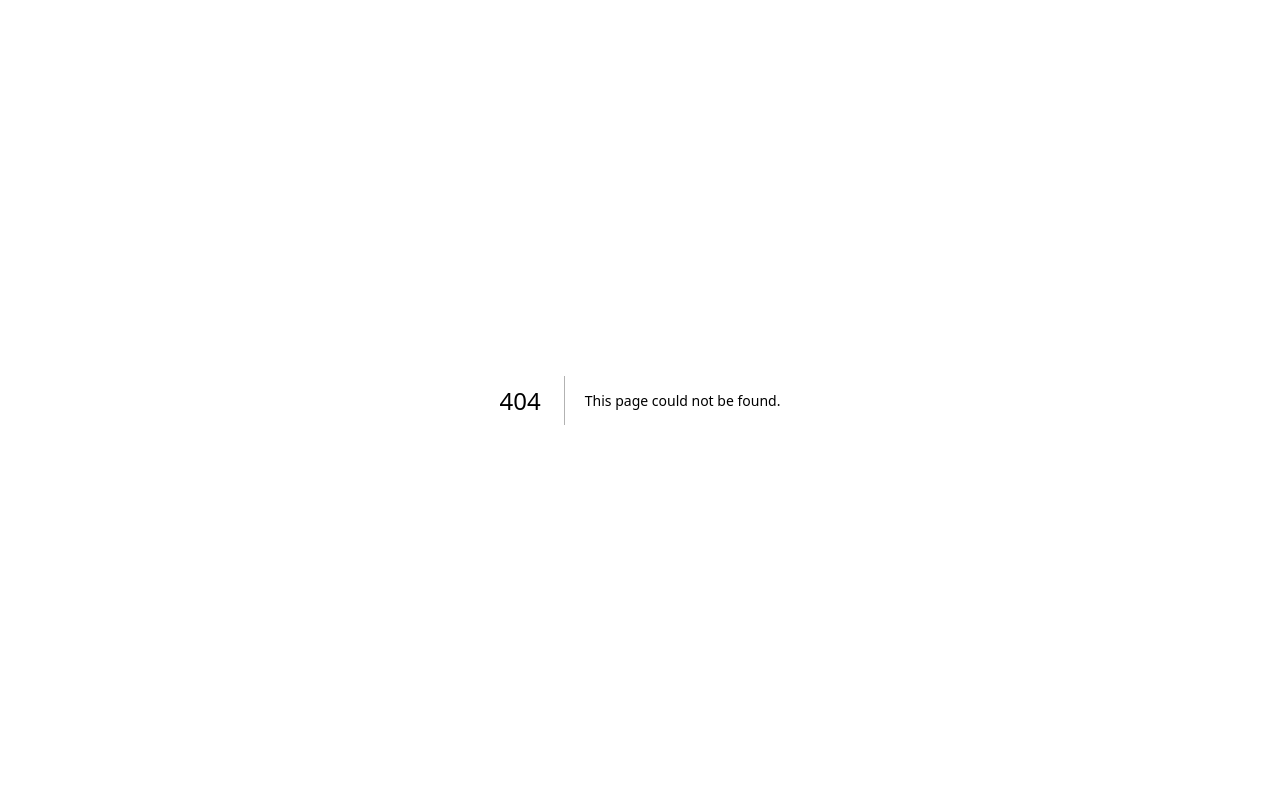
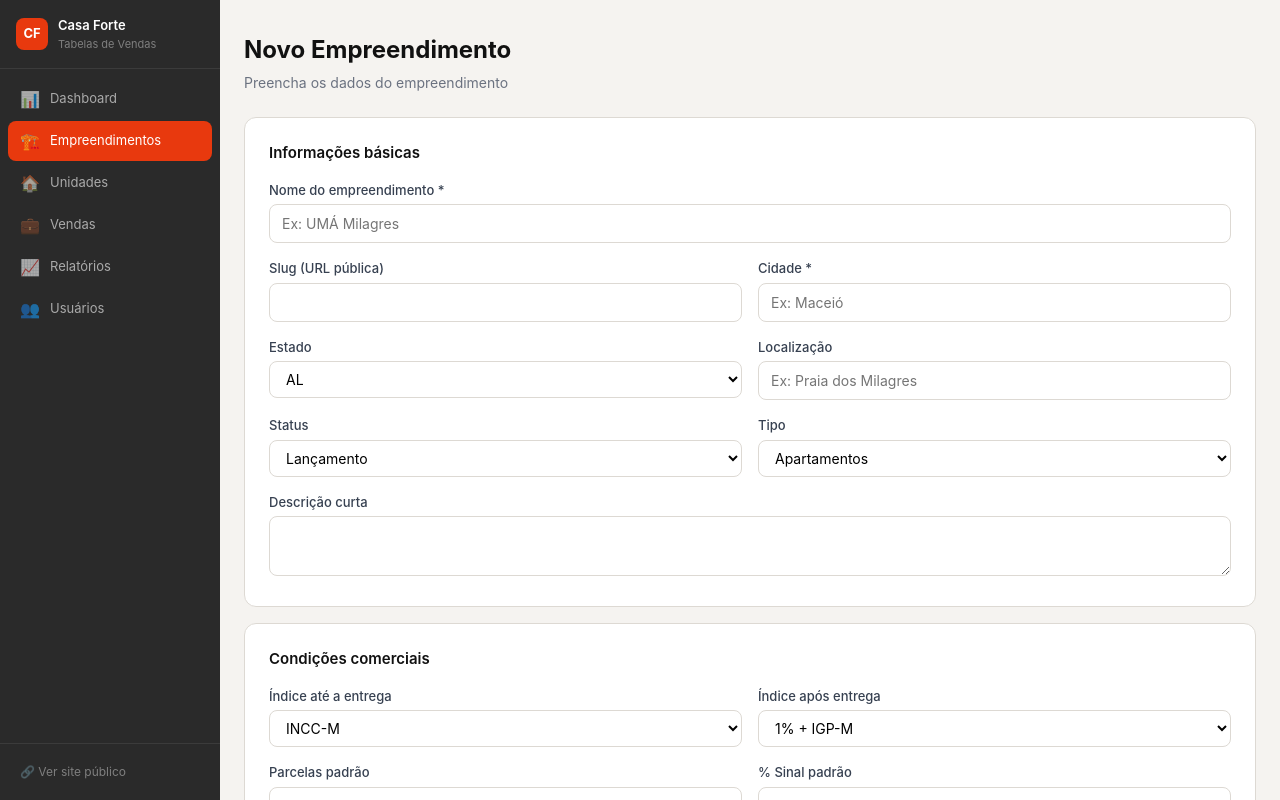
Before and after one commit to engsergiocorrea/casaforte-tabelas, a Next.js app: page /admin/empreendimentos/novo in a window 1280 px wide. Before the commit this address had no page. Built offline with nearby package versions, Linux system fonts and the light colour scheme.

Commit message:
Create page.tsx

```diff
--- /dev/null
+++ b/src/app/admin/empreendimentos/novo/page.tsx
@@ -0,0 +1,166 @@
+'use client'
+import { useState } from 'react'
+import { createClient } from '@/lib/supabase/client'
+import { useRouter } from 'next/navigation'
+
+function generateSlug(text: string) {
+  return text.toLowerCase().normalize('NFD').replace(/[\u0300-\u036f]/g, '').replace(/[^a-z0-9\s-]/g, '').trim().replace(/\s+/g, '-')
+}
+
+export default function NovoEmpreendimentoPage() {
+  const router = useRouter()
+  const [loading, setLoading] = useState(false)
+  const [error, setError] = useState('')
+  const [form, setForm] = useState({
+    nome: '', slug: '', cidade: '', estado: 'AL', localizacao: '',
+    descricao_curta: '', status: 'lancamento', tipo: 'apartamentos',
+    indice_ate_entrega: 'INCC-M', indice_apos_entrega: '1_mais_igpm',
+    parcelas_padrao: 60, percentual_sinal_padrao: 20,
+    percentual_chaves_padrao: 20, ativo_publico: true,
+    observacoes_publicas: '', data_prevista_entrega: ''
+  })
+
+  function handleChange(e: React.ChangeEvent<HTMLInputElement | HTMLSelectElement | HTMLTextAreaElement>) {
+    const { name, value, type } = e.target
+    const val = type === 'checkbox' ? (e.target as HTMLInputElement).checked : value
+    if (name === 'nome') {
+      setForm(f => ({ ...f, nome: value, slug: generateSlug(value) }))
+    } else {
+      setForm(f => ({ ...f, [name]: val }))
+    }
+  }
+
+  async function handleSubmit(e: React.FormEvent) {
+    e.preventDefault()
+    setLoading(true)
+    setError('')
+    const supabase = createClient()
+    const { error: err } = await supabase.from('empreendimentos').insert([form])
+    if (err) { setError(err.message); setLoading(false); return }
+    router.push('/admin/empreendimentos')
+  }
+
+  const label = (text: string) => (
+    <label style={{display:'block',fontSize:'13px',fontWeight:'500',color:'#374151',marginBottom:'4px'}}>{text}</label>
+  )
+  const input = (name: string, type = 'text', placeholder = '') => (
+    <input name={name} type={type} placeholder={placeholder}
+      value={String((form as any)[name])} onChange={handleChange}
+      style={{width:'100%',padding:'8px 12px',border:'1px solid #DDD9D3',borderRadius:'8px',fontSize:'14px',outline:'none'}} />
+  )
+  const select = (name: string, options: {value:string,label:string}[]) => (
+    <select name={name} value={String((form as any)[name])} onChange={handleChange}
+      style={{width:'100%',padding:'8px 12px',border:'1px solid #DDD9D3',borderRadius:'8px',fontSize:'14px',outline:'none',background:'white'}}>
+      {options.map(o => <option key={o.value} value={o.value}>{o.label}</option>)}
+    </select>
+  )
+
+  return (
+    <div>
+      <div style={{marginBottom:'1.5rem'}}>
+        <h1 style={{fontSize:'1.5rem',fontWeight:'700',color:'#111'}}>Novo Empreendimento</h1>
+        <p style={{fontSize:'0.875rem',color:'#6b7280',marginTop:'0.25rem'}}>Preencha os dados do empreendimento</p>
+      </div>
+
+      {error && <div style={{background:'#fef2f2',border:'1px solid #fecaca',borderRadius:'8px',padding:'12px',marginBottom:'16px',color:'#b91c1c',fontSize:'14px'}}>{error}</div>}
+
+      <form onSubmit={handleSubmit}>
+        <div style={{background:'white',borderRadius:'12px',border:'1px solid #DDD9D3',padding:'24px',marginBottom:'16px'}}>
+          <h2 style={{fontSize:'15px',fontWeight:'600',color:'#111',marginBottom:'16px'}}>Informações básicas</h2>
+          <div style={{display:'grid',gridTemplateColumns:'1fr 1fr',gap:'16px'}}>
+            <div style={{gridColumn:'1/-1'}}>
+              {label('Nome do empreendimento *')}
+              {input('nome','text','Ex: UMÁ Milagres')}
+            </div>
+            <div>
+              {label('Slug (URL pública)')}
+              {input('slug','text')}
+            </div>
+            <div>
+              {label('Cidade *')}
+              {input('cidade','text','Ex: Maceió')}
+            </div>
+            <div>
+              {label('Estado')}
+              {select('estado',[{value:'AL',label:'AL'},{value:'PE',label:'PE'},{value:'BA',label:'BA'},{value:'SE',label:'SE'},{value:'CE',label:'CE'},{value:'RN',label:'RN'},{value:'PB',label:'PB'},{value:'PI',label:'PI'},{value:'MA',label:'MA'}])}
+            </div>
+            <div>
+              {label('Localização')}
+              {input('localizacao','text','Ex: Praia dos Milagres')}
+            </div>
+            <div>
+              {label('Status')}
+              {select('status',[{value:'pre_lancamento',label:'Pré-lançamento'},{value:'lancamento',label:'Lançamento'},{value:'em_obras',label:'Em obras'},{value:'entregue',label:'Entregue'},{value:'encerrado',label:'Encerrado'}])}
+            </div>
+            <div>
+              {label('Tipo')}
+              {select('tipo',[{value:'apartamentos',label:'Apartamentos'},{value:'casas',label:'Casas'},{value:'studios',label:'Studios'},{value:'lotes',label:'Lotes'},{value:'misto',label:'Misto'}])}
+            </div>
+            <div style={{gridColumn:'1/-1'}}>
+              {label('Descrição curta')}
+              <textarea name="descricao_curta" value={form.descricao_curta} onChange={handleChange} rows={2}
+                style={{width:'100%',padding:'8px 12px',border:'1px solid #DDD9D3',borderRadius:'8px',fontSize:'14px',outline:'none',resize:'vertical'}} />
+            </div>
+          </div>
+        </div>
+
+        <div style={{background:'white',borderRadius:'12px',border:'1px solid #DDD9D3',padding:'24px',marginBottom:'16px'}}>
+          <h2 style={{fontSize:'15px',fontWeight:'600',color:'#111',marginBottom:'16px'}}>Condições comerciais</h2>
+          <div style={{display:'grid',gridTemplateColumns:'1fr 1fr',gap:'16px'}}>
+            <div>
+              {label('Índice até a entrega')}
+              {select('indice_ate_entrega',[{value:'INCC',label:'INCC'},{value:'INCC-M',label:'INCC-M'},{value:'IPCA',label:'IPCA'},{value:'IGP-M',label:'IGP-M'},{value:'outro',label:'Outro'}])}
+            </div>
+            <div>
+              {label('Índice após entrega')}
+              {select('indice_apos_entrega',[{value:'1_mais_igpm',label:'1% + IGP-M'},{value:'1_mais_ipca',label:'1% + IPCA'},{value:'IPCA',label:'IPCA'},{value:'IGP-M',label:'IGP-M'},{value:'outro',label:'Outro'}])}
+            </div>
+            <div>
+              {label('Parcelas padrão')}
+              <input name="parcelas_padrao" type="number" value={form.parcelas_padrao} onChange={handleChange}
+                style={{width:'100%',padding:'8px 12px',border:'1px solid #DDD9D3',borderRadius:'8px',fontSize:'14px',outline:'none'}} />
+            </div>
+            <div>
+              {label('% Sinal padrão')}
+              <input name="percentual_sinal_padrao" type="number" value={form.percentual_sinal_padrao} onChange={handleChange}
+                style={{width:'100%',padding:'8px 12px',border:'1px solid #DDD9D3',borderRadius:'8px',fontSize:'14px',outline:'none'}} />
+            </div>
+            <div>
+              {label('% Chaves padrão')}
+              <input name="percentual_chaves_padrao" type="number" value={form.percentual_chaves_padrao} onChange={handleChange}
+                style={{width:'100%',padding:'8px 12px',border:'1px solid #DDD9D3',borderRadius:'8px',fontSize:'14px',outline:'none'}} />
+            </div>
+            <div>
+              {label('Data prevista de entrega')}
+              {input('data_prevista_entrega','date')}
+            </div>
+            <div style={{gridColumn:'1/-1'}}>
+              {label('Observações públicas')}
+              <textarea name="observacoes_publicas" value={form.observacoes_publicas} onChange={handleChange} rows={3}
+                style={{width:'100%',padding:'8px 12px',border:'1px solid #DDD9D3',borderRadius:'8px',fontSize:'14px',outline:'none',resize:'vertical'}}
+                placeholder="Ex: Até a entrega incide INCC-M. Após a entrega: 1% + IGP-M." />
+            </div>
+            <div>
+              <label style={{display:'flex',alignItems:'center',gap:'8px',cursor:'pointer',fontSize:'14px',color:'#374151'}}>
+                <input type="checkbox" name="ativo_publico" checked={form.ativo_publico} onChange={handleChange}
+                  style={{width:'16px',height:'16px',accentColor:'#E8390E'}} />
+                Exibir no site público
+              </label>
+            </div>
+          </div>
+        </div>
+
+        <div style={{display:'flex',gap:'12px',justifyContent:'flex-end'}}>
+          <button type="button" onClick={() => router.back()}
+            style={{padding:'10px 20px',border:'1px solid #DDD9D3',borderRadius:'8px',fontSize:'14px',background:'white',cursor:'pointer',color:'#374151'}}>
+            Cancelar
+          </button>
+          <button type="submit" disabled={loading}
+            style={{padding:'10px 20px',background:'#E8390E',color:'white',border:'none',borderRadius:'8px',fontSize:'14px',fontWeight:'500',cursor:'pointer'}}>
+            {loading ? 'Salvando...' : 'Salvar empreendimento'}
+          </button>
+        </div>
+      </form>
+    </div>
+  )
+}
```
